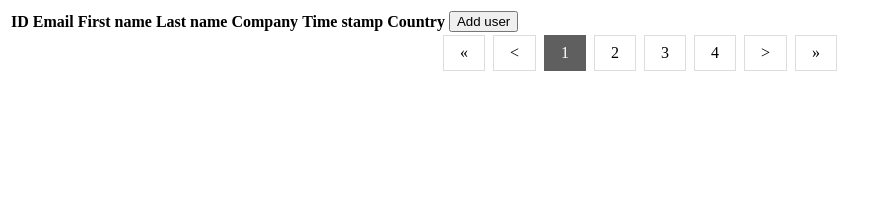
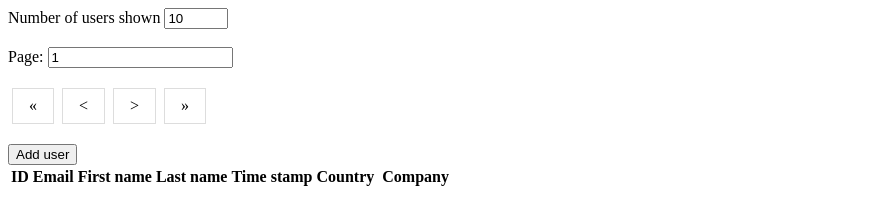
Before and after one commit to YafetSuleman/client, a website: page public/index.html in a window 1280 px wide. Shown: the whole page, without its empty margins (0-892 px from the left). Drawn offline with nearby package versions, Linux system fonts and the light colour scheme; no server answers.

Commit message:
wip, trying to make slice of getAllUsers work

```diff
--- a/public/addUser.js
+++ b/public/addUser.js
@@ -5,7 +5,6 @@ function handleSubmit(event) {
     event.preventDefault();
     const formData = new FormData(event.target);
     const jsonFormData = Object.fromEntries(formData.entries());
-    console.log(jsonFormData);
     fetch("./api/addUser", {
         method: "POST",
         headers: { "Content-type": "application/json" },
--- a/public/index.html
+++ b/public/index.html
@@ -17,8 +17,16 @@
             td {
                 padding: 5px 10px;
             }
-            .center {
-                text-align: center;
+            .pageWrapper {
+                display: flex;
+                flex-direction: column;
+                align-items: left;
+                justify-content: left;
+                row-gap: 20px;
+                margin-bottom: 20px;
+            }
+            .pageSize {
+                flex-direction: row;
             }
             .pagination {
                 display: inline-block;
@@ -44,6 +52,20 @@
         <title>List</title>
     </head>
     <body>
+        <div class="pageWrapper">
+            <div class="pageSize">
+                <label for="nrUsers">Number of users shown</label>
+                <input id="nrUsers" type="number" value="10" min="10" max="100" onchange="handlePageSizeChange()"> <br><br>
+                <label for="pageNr">Page:</label>
+                <input id="pageNr" type="number" value="1" onchange="handlePageChange(this)">
+            </div>
+            <div class="pagination">
+                <a id="vv" href="#" onclick="handlePageChange(1)">&laquo;</a>
+                <a id="v" href="#" onclick="handlePageChange(2)">&lt;</a>
+                <a id="h" href="#" onclick="handlePageChange(3)">&gt;</a>
+                <a id="hh" href="#" onclick="handlePageChange(4)">&raquo;</a>
+            </div>
+        </div>
         <table>
             <thead>
                 <tr>
@@ -51,10 +73,10 @@
                     <th>Email</th>
                     <th>First name</th>
                     <th>Last name</th>
-                    <th>Company</th>
                     <th>Time stamp</th>
                     <th>Country</th>
                     <th>
+                        <th>Company</th>
                         <button onclick="window.location.href='./addUser.html'">
                             Add user
                         </button>
@@ -63,19 +85,5 @@
             </thead>
             <tbody id="tableBody"></tbody>
         </table>
-        <div class="center">
-            <div class="pagination">
-                <a id="vv" href="#" onclick="handlePage()">&laquo;</a>
-                <a id="v" href="#" onclick="handlePage()">&lt;</a>
-                <a id="1" href="#" onclick="handlePage()" class="number active"
-                    >1</a
-                >
-                <a id="2" href="#" onclick="handlePage()" class="number">2</a>
-                <a id="3" href="#" onclick="handlePage()" class="number">3</a>
-                <a id="4" href="#" onclick="handlePage()" class="number">4</a>
-                <a id="h" href="#" onclick="handlePage()">&gt;</a>
-                <a id="hh" href="#" onclick="handlePage()">&raquo;</a>
-            </div>
-        </div>
     </body>
 </html>
--- a/public/showUsers.js
+++ b/public/showUsers.js
@@ -1,24 +1,18 @@
-const usersPerPage = 15;
-let nrOfPages;
-let currentPage;
-
 function getUsers() {
-    return $.getJSON({ url: "./api/users", dataType: "json" });
+    console.log("jag körs");
+    const nrUsers = $("#nrUsers").val();
+    const pageNr = $("#pageNr").val();
+    $.getJSON({
+        url: `./api/users/?size=${nrUsers}&page=${pageNr}`,
+        dataType: "json",
+        success: (data) => {
+            postUsers(data);
+        },
+    });
 }
 
-const users = getUsers();
-
 function postUsers(users) {
-    nrOfPages = Math.ceil(users.length / usersPerPage);
-    currentPage = currentPage ?? 0;
-    const usersToShow = users.filter((_i, index) => {
-        return (
-            index > currentPage * usersPerPage &&
-            index < (currentPage + 1) * usersPerPage
-        );
-    });
-
-    $.each(usersToShow, (_i, user) => {
+    $.each(users, (_i, user) => {
         $("#tableBody:last-child").append(
             $("<tr>"),
             $("<td>").text(user.id),
@@ -33,7 +27,33 @@ function postUsers(users) {
         );
     });
 }
-postUsers(users);
+
+/**
+ * @param {Number|HTMLInputElement} changeOption
+ */
+function handlePageChange(changeOption) {
+    $("#pageNr").val((_i, oldPage) => {
+        switch (changeOption) {
+            case 1:
+                return 1;
+            case 2:
+                return oldPage > 1 ? --oldPage : oldPage;
+            case 3:
+                return ++oldPage;
+            case 4:
+                return 100;
+            default: //Manually input page number
+                return changeOption.value;
+        }
+    });
+
+    getUsers();
+}
+
+function handlePageSizeChange() {
+    $("#pageNr").val(1);
+    getUsers();
+}
 
 function modifyUser(id) {
     window.location.href = `./modifyUser.html?id=${id}`;
@@ -47,6 +67,6 @@ function deleteUser(id) {
     window.location.reload();
 }
 
-function handlePage() {
-    console.log(this);
-}
+document.addEventListener("DOMContentLoaded", () => {
+    getUsers();
+});
```
